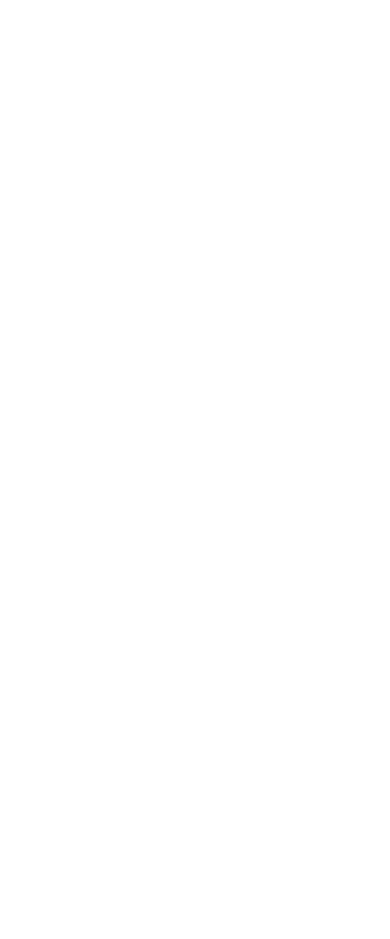
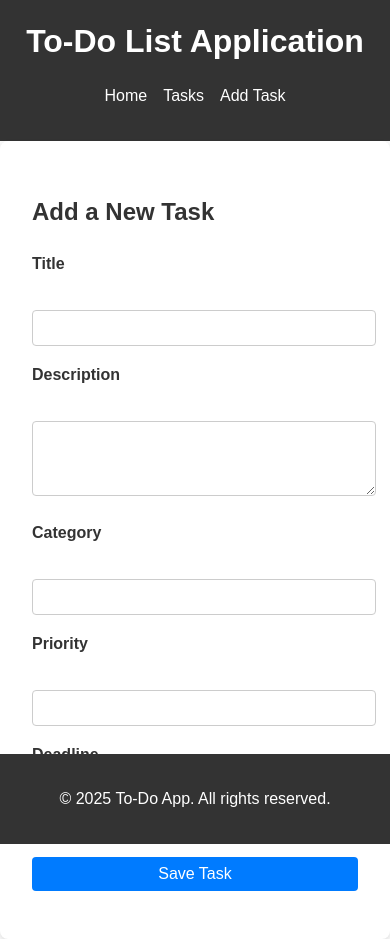
Before and after one commit to JELKOV/WHAT-ARE-YOUR-PLANS-FOR-TODAY-, a Flask app: page /tasks/add in a window 390 px wide. Before the commit the page is empty. Before the commit the page ends 844 px from the top, so only its background shows below. Run offline with Flask 3, Linux system fonts and the light colour scheme.

Commit message:
기본 Flask To-Do 앱 구현 및 스타일링 추가
## 프로젝트 구조 정리 및 초기화
- main.py 생성 및 Flask 애플리케이션 초기화.
- config.py를 통한 환경 변수 관리 및 설정값 정의.
- SQLite 데이터베이스 설정 및 SQLAlchemy 초기화 완료.

## 데이터베이스 모델링
- Task 모델 생성 (models/task_model.py):
  - 필드: id, title, description, category, priority, deadline, status, created_at, updated_at.
- instance/app.db 자동 생성 로직 추가.

## 라우트 및 블루프린트
- routes/task_routes.py 추가:
  - 작업 목록 조회 (/tasks)
  - 작업 추가 (/tasks/add)
  - 작업 수정 (/tasks/edit/<id>)

## 템플릿 작성
- base.html: 모든 페이지의 기본 레이아웃 템플릿.
- tasks.html: 작업 목록 표시.
- add_task.html: 작업 추가 폼.
- edit_task.html: 작업 수정 폼.

## Flask-WTF 통합
- forms/task_form.py 추가: 작업 추가/수정 폼 클래스 정의.

## CSS 스타일링 추가
- static/css/styles.css 추가:
  - 공통 UI 스타일 정의 (헤더, 푸터, 버튼, 폼 등).
  - Bootstrap 활용 없이 기본 CSS로 스타일링.

## 테스트 및 디버깅
- /tasks 기본 라우트 테스트 완료.
- 데이터베이스 CRUD 기능 정상 동작 확인.
- 기본적인 UI 스타일링 반영 후 동작 확인.

---

## 다음 작업 계획
1. 작업 삭제 기능 구현.
2. 작업 필터 및 정렬 기능 추가.
3. UI 개선 및 반응형 디자인 적용.
4. 작업 상태 변경 기능 추가 (완료/미완료).

```diff
--- a/main.py
+++ b/main.py
@@ -1,5 +1,5 @@
 import os
-from flask import Flask
+from flask import Flask, render_template
 from models import todo_db
 from routes.task_routes import task_bp
 
@@ -18,6 +18,10 @@
 
     # 작업(Task) 관련 라우트를 블루프린트로 등록
     app.register_blueprint(task_bp, url_prefix='/tasks')
+
+    @app.route('/')
+    def home():
+        return render_template('home.html')
 
     return app
 
--- a/static/css/styles.css
+++ b/static/css/styles.css
@@ -0,0 +1,115 @@
+/* 공통 스타일 */
+body {
+    font-family: Arial, sans-serif;
+    line-height: 1.6;
+    margin: 0;
+    padding: 0;
+    background-color: #f9f9f9;
+    color: #333;
+}
+
+/* 헤더 스타일 */
+header {
+    background: #333;
+    color: #fff;
+    padding: 1rem 0;
+    text-align: center;
+}
+
+header h1 {
+    margin: 0;
+    font-size: 2rem;
+}
+
+nav ul {
+    list-style: none;
+    margin: 0;
+    padding: 0;
+    display: flex;
+    justify-content: center;
+    gap: 1rem;
+}
+
+nav ul li {
+    display: inline;
+}
+
+nav ul li a {
+    color: #fff;
+    text-decoration: none;
+    font-size: 1rem;
+}
+
+nav ul li a:hover {
+    text-decoration: underline;
+}
+
+/* 메인 콘텐츠 스타일 */
+main {
+    padding: 2rem;
+    max-width: 800px;
+    margin: 0 auto;
+    background: #fff;
+    border-radius: 8px;
+    box-shadow: 0 2px 4px rgba(0, 0, 0, 0.1);
+}
+
+/* 버튼 및 링크 스타일 */
+a {
+    display: inline-block;
+    text-decoration: none;
+    color: #007bff;
+    margin: 1rem 0;
+}
+
+a:hover {
+    text-decoration: underline;
+}
+
+button, input[type="submit"] {
+    background: #007bff;
+    color: #fff;
+    border: none;
+    padding: 0.5rem 1rem;
+    border-radius: 4px;
+    cursor: pointer;
+}
+
+button:hover, input[type="submit"]:hover {
+    background: #0056b3;
+}
+
+/* 폼 스타일 */
+form div {
+    margin-bottom: 1rem;
+}
+
+form label {
+    display: block;
+    margin-bottom: 0.5rem;
+    font-weight: bold;
+}
+
+form input, form textarea, form select {
+    width: 100%;
+    padding: 0.5rem;
+    border: 1px solid #ccc;
+    border-radius: 4px;
+    font-size: 1rem;
+}
+
+form textarea {
+    resize: vertical;
+}
+
+/* 푸터 스타일 */
+footer {
+    text-align: center;
+    padding: 1rem 0;
+    background: #333;
+    color: #fff;
+    position: fixed;
+    width: 100%;
+    bottom: 0;
+    left: 0;
+}
--- a/templates/add_task.html
+++ b/templates/add_task.html
@@ -1,10 +1,35 @@
-<!DOCTYPE html>
-<html lang="en">
-<head>
-    <meta charset="UTF-8">
-    <title>Title</title>
-</head>
-<body>
+{% extends 'base.html' %}
 
-</body>
-</html>
+{% block title %}
+Add Task - To-Do App
+{% endblock %}
+
+{% block content %}
+<h2>Add a New Task</h2>
+<form method="POST">
+    {{ form.hidden_tag() }} <!-- CSRF 보호 -->
+    <div>
+        {{ form.title.label }}<br>
+        {{ form.title(size=30) }}
+    </div>
+    <div>
+        {{ form.description.label }}<br>
+        {{ form.description(rows=3) }}
+    </div>
+    <div>
+        {{ form.category.label }}<br>
+        {{ form.category(size=20) }}
+    </div>
+    <div>
+        {{ form.priority.label }}<br>
+        {{ form.priority(min=1, max=5) }}
+    </div>
+    <div>
+        {{ form.deadline.label }}<br>
+        {{ form.deadline() }}
+    </div>
+    <div>
+        {{ form.submit() }}
+    </div>
+</form>
+{% endblock %}
--- a/templates/base.html
+++ b/templates/base.html
@@ -2,9 +2,30 @@
 <html lang="en">
 <head>
     <meta charset="UTF-8">
-    <title>Title</title>
+    <meta name="viewport" content="width=device-width, initial-scale=1.0">
+    <title>{% block title %}To-Do App{% endblock %}</title>
+    <link rel="stylesheet" href="{{ url_for('static', filename='css/styles.css') }}">
 </head>
 <body>
+    <header>
+        <h1>To-Do List Application</h1>
+        <nav>
+            <ul>
+                <li><a href="{{ url_for('home') }}">Home</a></li>
+                <li><a href="{{ url_for('tasks.task_list') }}">Tasks</a></li>
+                <li><a href="{{ url_for('tasks.add_task') }}">Add Task</a></li>
+            </ul>
+        </nav>
+    </header>
 
+    <main>
+        {% block content %}
+        <!-- 각 템플릿에서 이 영역에 콘텐츠를 삽입합니다. -->
+        {% endblock %}
+    </main>
+
+    <footer>
+        <p>&copy; 2025 To-Do App. All rights reserved.</p>
+    </footer>
 </body>
 </html>
```
Also changed, not shown: templates/home.html (added, +11 -0 lines), templates/tasks.html (+15 -17 lines).
